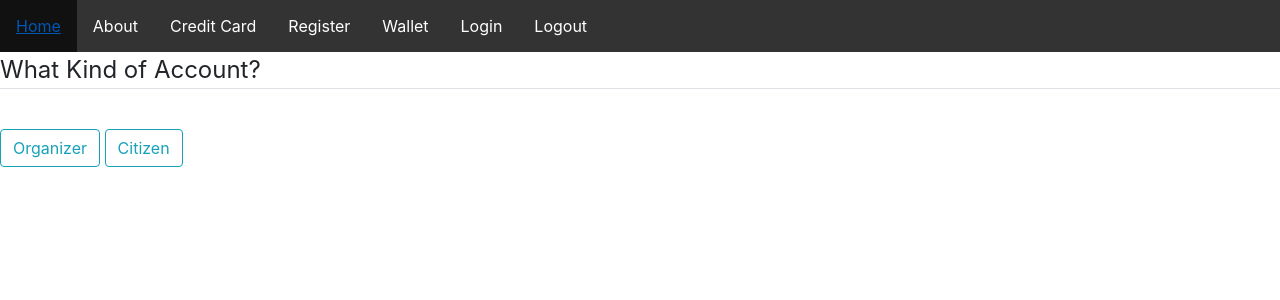
After one commit to alvinjiang32/CS_160, a Django app: page /register_initial/ in a window 1280 px wide. The commit adds this page. Shown: the top 300 px of the page. Run offline with Django 3.2, Linux system fonts and the light colour scheme; some libraries are stand-ins or nearby versions.

Commit message:
created register_initial

```diff
--- a/meetup/templates/meetup/base.html
+++ b/meetup/templates/meetup/base.html
@@ -24,7 +24,7 @@
         <li><a href="{% url 'meetup-home' %}">Home</a></li>
         <li><a href="{% url 'meetup-about' %}">About</a></li>
         <li><a href="{% url 'meetup-creditcard' %}">Credit Card</a></li>
-        <li><a href="{% url 'meetup-register' %}">Register</a></li>
+        <li><a href="{% url 'meetup-register_initial' %}">Register</a></li>
         <li><a href="#">Wallet</a></li>
         <li><a href="{% url 'meetup-login' %}">Login</a></li>
         <li><a href="{% url 'meetup-logout' %}">Logout</a></li>
--- /dev/null
+++ b/meetup/templates/meetup/register_initial.html
@@ -0,0 +1,18 @@
+{% extends 'meetup/base.html' %}
+{% load crispy_forms_tags %}
+{% block content %}
+    <div class="content-section">
+        <form method="POST">
+            {% csrf_token %} <!-- token required for forms in Django -->
+            <fieldset class="form-group">
+                <legend class="border-bottom mb-4">What Kind of Account?</legend>
+
+                {{ form|crispy }}
+            </fieldset>
+            <div class="form-group">
+                 <a href="{% url 'meetup-register' %}" button class="btn btn-outline-info" type="submit">Organizer</a>
+                     <a href="{% url 'meetup-login' %}" button class="btn btn-outline-info" type="submit">Citizen</a>
+            </div>
+        </form>
+    </div>
+{% endblock content %}
--- a/meetup/urls.py
+++ b/meetup/urls.py
@@ -9,4 +9,5 @@ urlpatterns = [
     path('login/', views.login_user, name="meetup-login"),
     path('creditcard/', views.creditcard, name='meetup-creditcard'),
     path('logout/', views.logout_user, name='meetup-logout'),
+    path('register_initial/', views.register_initial, name='meetup-register_initial'),
 ]
--- a/meetup/views.py
+++ b/meetup/views.py
@@ -17,6 +17,8 @@ def about(request):
 citizen_group, created = Group.objects.get_or_create(name='Citizen')
 organizer_group, created2 = Group.objects.get_or_create(name='Organizer')
 
+def register_initial(request):
+    return render(request, "meetup/register_initial.html", {"title": "Register Initial"})
 
 def register(request):
     if request.method == 'POST':  # If form was filled out and submitted
```
